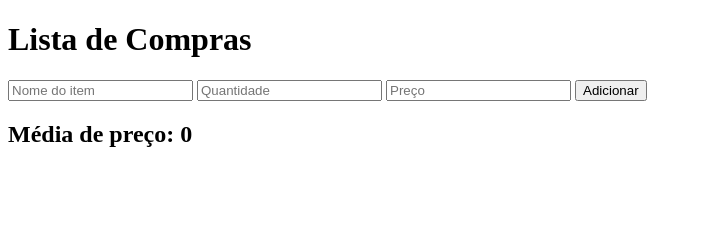
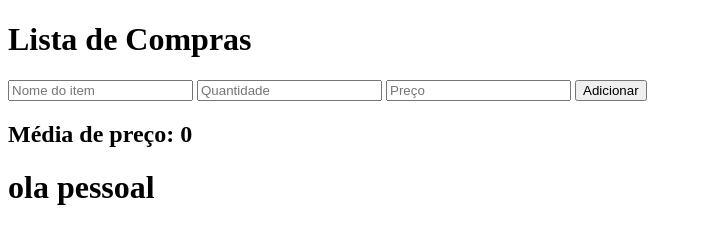
Before and after one commit to Erick200723/Projeto-compras-praticas.USP, a plain HTML site: page Public/index.html in a window 1280 px wide. Shown: the whole page, without its empty margins (0-702 px from the left). Drawn offline with Linux system fonts and the light colour scheme.

Commit message:
h1 ola pessoal

```diff
--- a/Public/index.html
+++ b/Public/index.html
@@ -13,5 +13,6 @@
     <button onclick="adicionarItem()">Adicionar</button>
     <ul id="lista"></ul>
     <h2>Média de preço: <span id="media">0</span></h2>
+    <h1>ola pessoal</h1>
 </body>
 </html>
```
